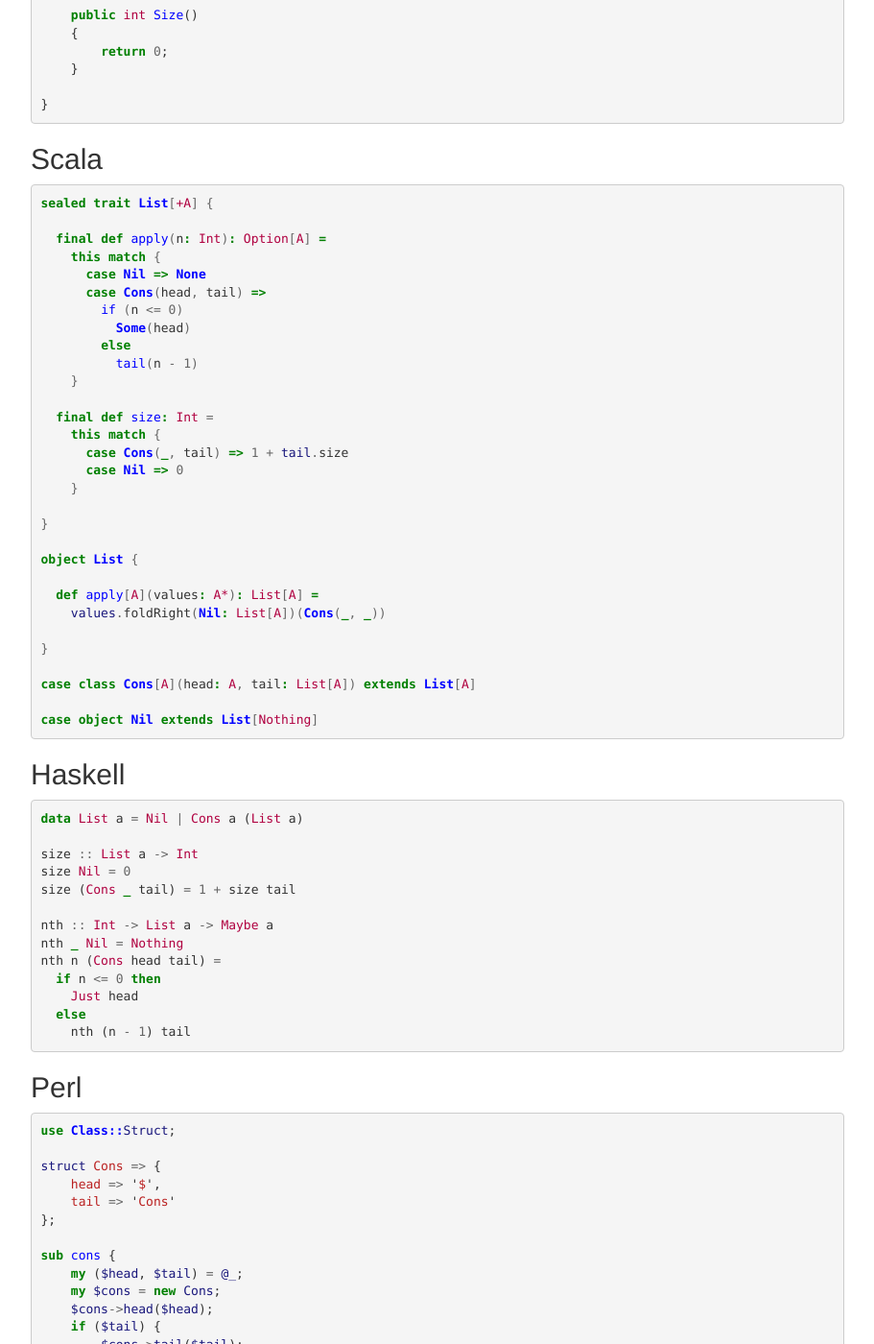
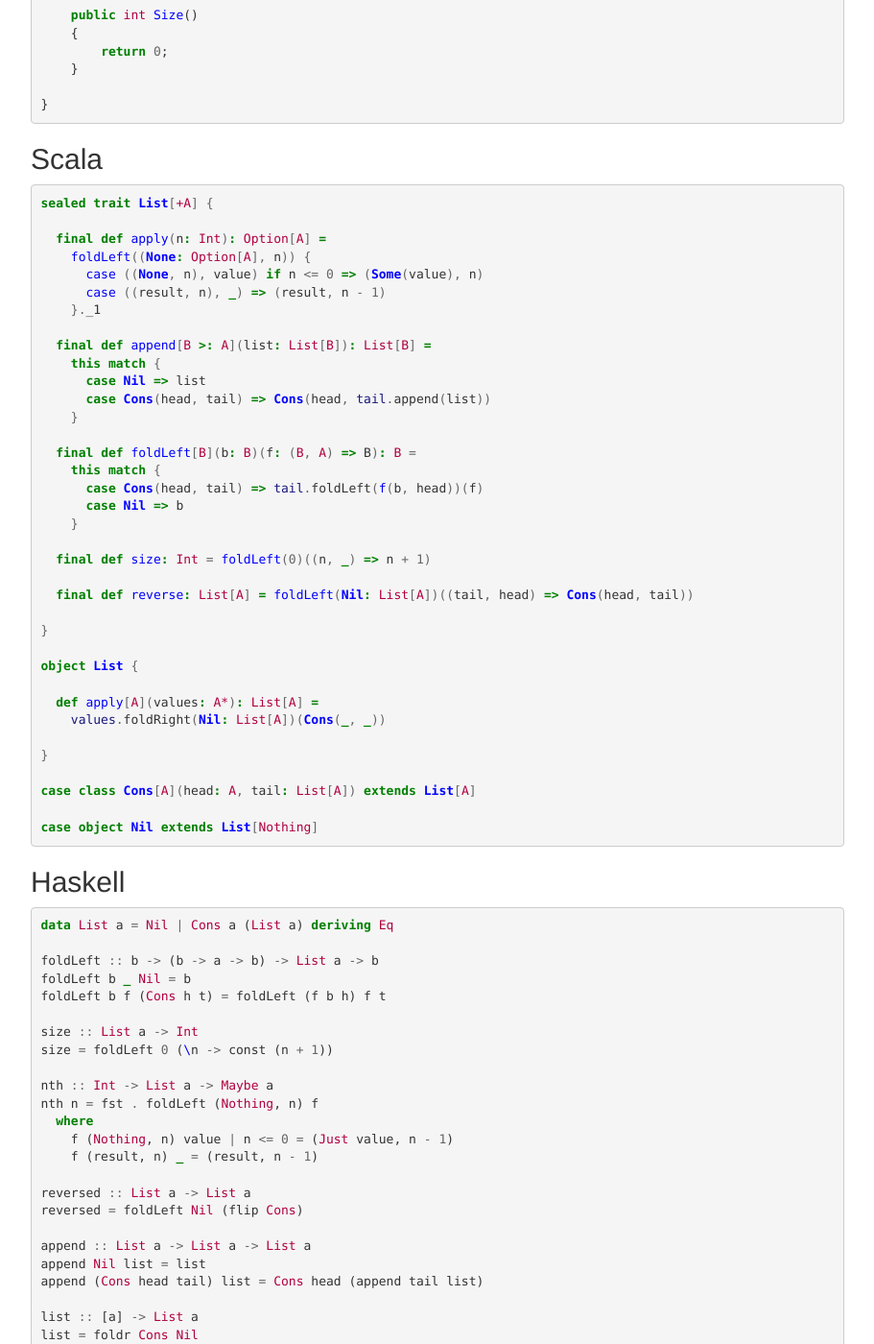
Before and after one commit to halcat0x15a/programming, a Jekyll site: the page built from hello_world.md, in a window 1280 px wide and 1400 px high, scrolled down 14123 px. Shown: the whole window at 96% size, without its empty margins (38-949 px from the left). Built offline with Jekyll 4.4.1, drawn with Linux system fonts in a browser that asks for light colours; Markdown is read by kramdown in place of the engine named in the settings; comment, search, counter and statistics services are not loaded; some of the changed text lies outside the part shown.

Commit message:
update list

````diff
--- a/hello_world.md
+++ b/hello_world.md
@@ -790,20 +790,26 @@
 sealed trait List[+A] {
 
   final def apply(n: Int): Option[A] =
+    foldLeft((None: Option[A], n)) {
+      case ((None, n), value) if n <= 0 => (Some(value), n)
+      case ((result, n), _) => (result, n - 1)
+    }._1
+
+  final def append[B >: A](list: List[B]): List[B] =
     this match {
-      case Nil => None
-      case Cons(head, tail) =>
-        if (n <= 0)
-          Some(head)
-        else
-          tail(n - 1)
+      case Nil => list
+      case Cons(head, tail) => Cons(head, tail.append(list))
     }
 
-  final def size: Int =
+  final def foldLeft[B](b: B)(f: (B, A) => B): B =
     this match {
-      case Cons(_, tail) => 1 + tail.size
-      case Nil => 0
+      case Cons(head, tail) => tail.foldLeft(f(b, head))(f)
+      case Nil => b
     }
+
+  final def size: Int = foldLeft(0)((n, _) => n + 1)
+
+  final def reverse: List[A] = foldLeft(Nil: List[A])((tail, head) => Cons(head, tail))
 
 }
 
@@ -822,19 +828,30 @@
 ## Haskell
 
 ```hs
-data List a = Nil | Cons a (List a)
+data List a = Nil | Cons a (List a) deriving Eq
+
+foldLeft :: b -> (b -> a -> b) -> List a -> b
+foldLeft b _ Nil = b
+foldLeft b f (Cons h t) = foldLeft (f b h) f t
 
 size :: List a -> Int
-size Nil = 0
-size (Cons _ tail) = 1 + size tail
+size = foldLeft 0 (\n -> const (n + 1))
 
 nth :: Int -> List a -> Maybe a
-nth _ Nil = Nothing
-nth n (Cons head tail) =
-  if n <= 0 then
-    Just head
-  else
-    nth (n - 1) tail
+nth n = fst . foldLeft (Nothing, n) f
+  where
+    f (Nothing, n) value | n <= 0 = (Just value, n - 1)
+    f (result, n) _ = (result, n - 1)
+
+reversed :: List a -> List a
+reversed = foldLeft Nil (flip Cons)
+
+append :: List a -> List a -> List a
+append Nil list = list
+append (Cons head tail) list = Cons head (append tail list)
+
+list :: [a] -> List a
+list = foldr Cons Nil
 ```
 
 ## Perl
@@ -881,77 +898,110 @@
 ## Python
 
 ```py
-class Nil:
+class List:
+
+    def __getitem__(self, n):
+        return reduce(lambda (result, n), value: (result or value, n - 1) if n <= 0 else (result, n - 1), self, (None, n))[0]
 
     def __len__(self):
-        return 0
+        return reduce(lambda n, _: n + 1, self, 0)
 
-    def __getitem__(self, n):
-        return None
+    def reverse(self):
+        return reduce(lambda tail, head: Cons(head, tail), self, Nil())
 
-class Cons:
+    @staticmethod
+    def create(*values):
+        return reduce(lambda acc, head: lambda k: acc(lambda tail: Cons(head, k(tail))), values, lambda k: k(Nil()))(lambda x: x)
+
+class Nil(List):
+
+    def __add__(self, other):
+        return other
+
+    def __eq__(self, other):
+        return isinstance(other, Nil)
+
+    def __iter__(self):
+        raise StopIteration()
+
+class Cons(List):
 
     def __init__(self, head, tail):
         self.head = head
         self.tail = tail
 
-    def __len__(self):
-        return 1 + len(self.tail)
+    def __add__(self, other):
+        return Cons(self.head, self.tail + other)
 
-    def __getitem__(self, n):
-        if n == 0:
-            return self.head
-        else:
-            return self.tail[n - 1]
+    def __eq__(self, other):
+        return isinstance(other, Cons) and self.head == other.head and self.tail == other.tail
 
-def create(*values):
-    return reduce(lambda acc, head: lambda k: acc(lambda tail: Cons(head, k(tail))), values, lambda k: k(Nil()))(lambda x: x)
+    def __iter__(self):
+        yield self.head
+        for value in self.tail:
+            yield value
 ```
 
 ## Ruby
 
 ```rb
-module List
+class List
+
+  include Enumerable
+
+  def reverse
+    inject(Nil.new) { |tail, head| Cons.new(head, tail) }
+  end
+
+  def [](n)
+    inject([nil, n]) { |acc, value| if acc[1] <= 0 then [acc[0] || value, acc[1] - 1] else [acc[0], acc[1] - 1] end }[0]
+  end
 
   def self.create(*values)
-    values.inject(->(k) { k.call(Nil.new) }) { |tail, head|
-      ->(k)
-        tail.call(->(tail) { Cons.new(head, k.call(tail)) })
+    values.inject(->(k) { k.call(Nil.new) }) { |acc, head|
+      ->(k) {
+        acc.call(->(tail) { Cons.new(head, k.call(tail)) })
       }
     }.call(->(x) { x })
   end
 
-  class Nil
+end
 
-    def [](n)
-      nil
-    end
+class Nil < List
 
-    def size
-      0
-    end
-
+  def +(list)
+    list
   end
 
-  class Cons
+  def ==(list)
+    list.is_a?(Nil)
+  end
 
-    def initialize(head, tail)
-      @head = head
-      @tail = tail
-    end
+  def each(&block)
+  end
 
-    def [](n)
-      if n == 0
-        @head
-      else
-        @tail[n - 1]
-      end
-    end
+end
 
-    def size
-      1 + @tail.size
-    end
+class Cons < List
 
+  attr_reader :head, :tail
+
+  def initialize(head, tail)
+    @head = head
+    @tail = tail
+  end
+
+  def +(list)
+    Cons.new(@head, @tail + list)
+  end
+
+  def ==(list)
+    list.is_a?(Cons) && @head == list.head && @tail == list.tail
+  end
+
+  def each(&block)
+    block.call(@head)
+    @tail.each { |x| block.call(x) }
   end
 
 end
````
Also changed, not shown: list/list.py (+34 -15 lines), list/list.rb (+35 -17 lines), 6 other files.
